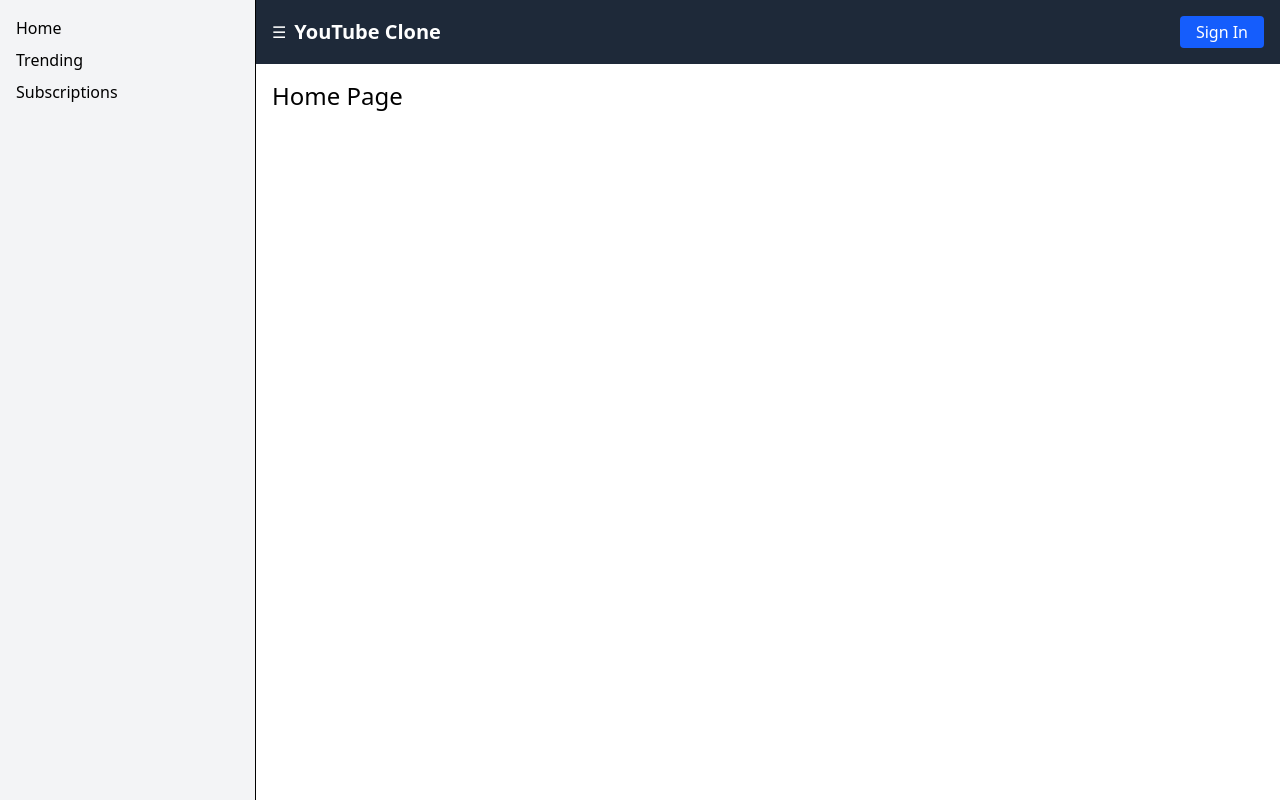
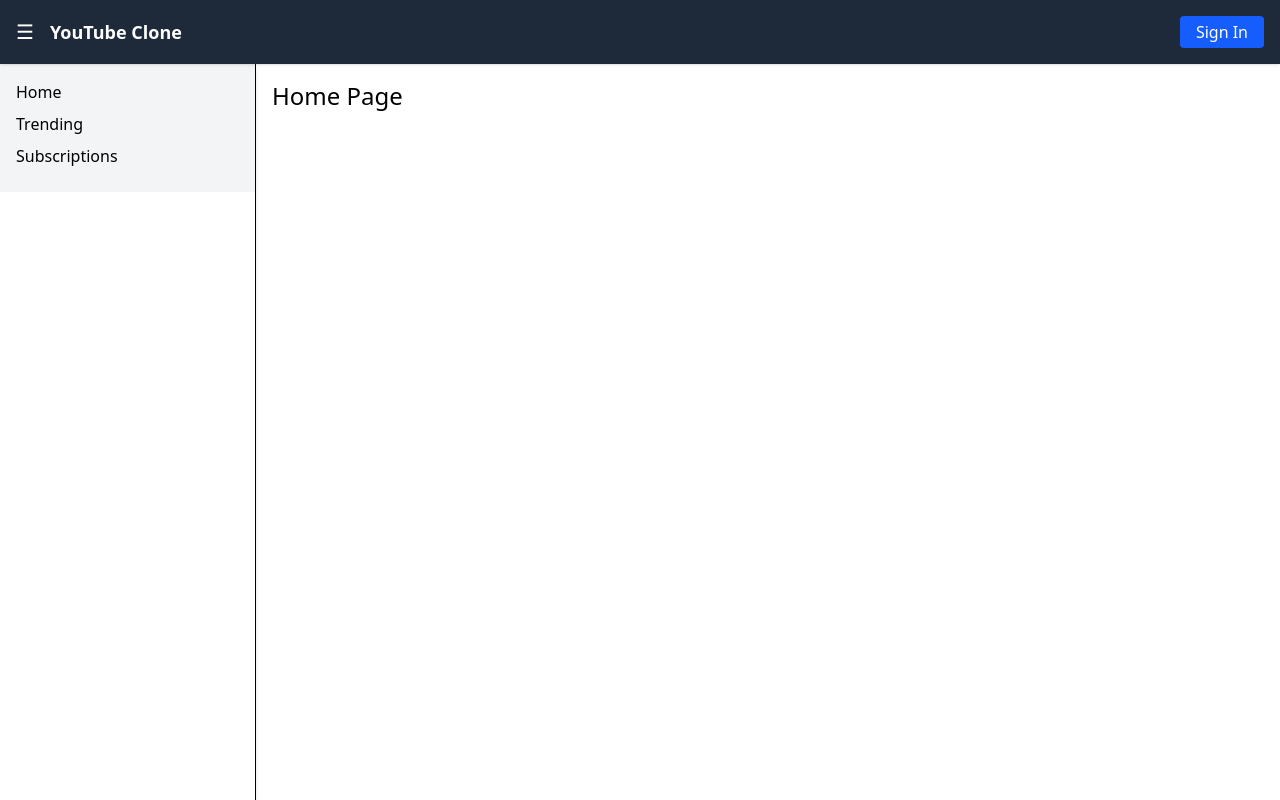
Before and after one commit to vandhanchowdhary/YouTube-Clone, a React (Vite) app in the folder client/: page / in a window 1280 px wide. Built offline with nearby package versions, Linux system fonts and the light colour scheme.

Commit message:
Refactor layout: fixed header and sliding sidebar below header

```diff
--- a/client/src/App.jsx
+++ b/client/src/App.jsx
@@ -1,21 +1,36 @@
 import { Routes, Route } from "react-router-dom";
-import Header from "./components/Header.jsx";
-import Sidebar from "./components/Sidebar.jsx";
-import Home from "./pages/Home.jsx";
-import Login from "./pages/Login.jsx";
-import VideoPlayer from "./pages/VideoPlayer.jsx";
-import Channel from "./pages/Channel.jsx";
+import Header from "./components/Header";
+import Sidebar from "./components/Sidebar";
+import Home from "./pages/Home";
+import Login from "./pages/Login";
+import VideoPlayer from "./pages/VideoPlayer";
+import Channel from "./pages/Channel";
 import { useState } from "react";
 
 function App() {
   const [showSidebar, setShowSidebar] = useState(true);
 
   return (
-    <div className="flex h-screen">
-      {showSidebar && <Sidebar />}
-      <div className="flex flex-col flex-1">
+    <div className="relative h-screen overflow-hidden">
+      {/* Header (fixed height) */}
       <Header toggleSidebar={() => setShowSidebar(!showSidebar)} />
-        <div className="p-4 overflow-y-auto">
+
+      {/* Content below header */}
+      <div className="flex pt-16 h-full">
+        {/* Sidebar (absolute under header) */}
+        {showSidebar && (
+          <div className="absolute top-16 left-0 z-10 w-64 h-[calc(100%-4rem)] bg-white shadow-md border-r transition-all duration-300">
+            <Sidebar />
+          </div>
+        )}
+
+        {/* Main Content (with left margin if sidebar visible) */}
+        <main
+          className={`flex-1 transition-all duration-300 ${
+            showSidebar ? "ml-64" : "ml-0"
+          }`}
+        >
+          <div className="p-4 overflow-y-auto h-[calc(100vh-4rem)]">
             <Routes>
               <Route path="/" element={<Home />} />
               <Route path="/login" element={<Login />} />
@@ -23,6 +38,7 @@
               <Route path="/channel/:id" element={<Channel />} />
             </Routes>
           </div>
+        </main>
       </div>
     </div>
   );
--- a/client/src/components/Header.jsx
+++ b/client/src/components/Header.jsx
@@ -1,9 +1,11 @@
 function Header({ toggleSidebar }) {
   return (
-    <header className="flex items-center justify-between bg-gray-800 text-white p-4">
-      <div className="flex items-center gap-2">
-        <button onClick={toggleSidebar}>☰</button>
-        <h1 className="text-xl font-bold">YouTube Clone</h1>
+    <header className="fixed top-0 left-0 right-0 z-20 bg-gray-800 text-white flex items-center justify-between h-16 px-4 shadow">
+      <div className="flex items-center gap-4">
+        <button onClick={toggleSidebar} className="text-xl">
+          ☰
+        </button>
+        <h1 className="text-lg font-bold">YouTube Clone</h1>
       </div>
       <button className="bg-blue-600 px-4 py-1 rounded">Sign In</button>
     </header>
```
Lines whose indentation alone changed are shown as unchanged.
